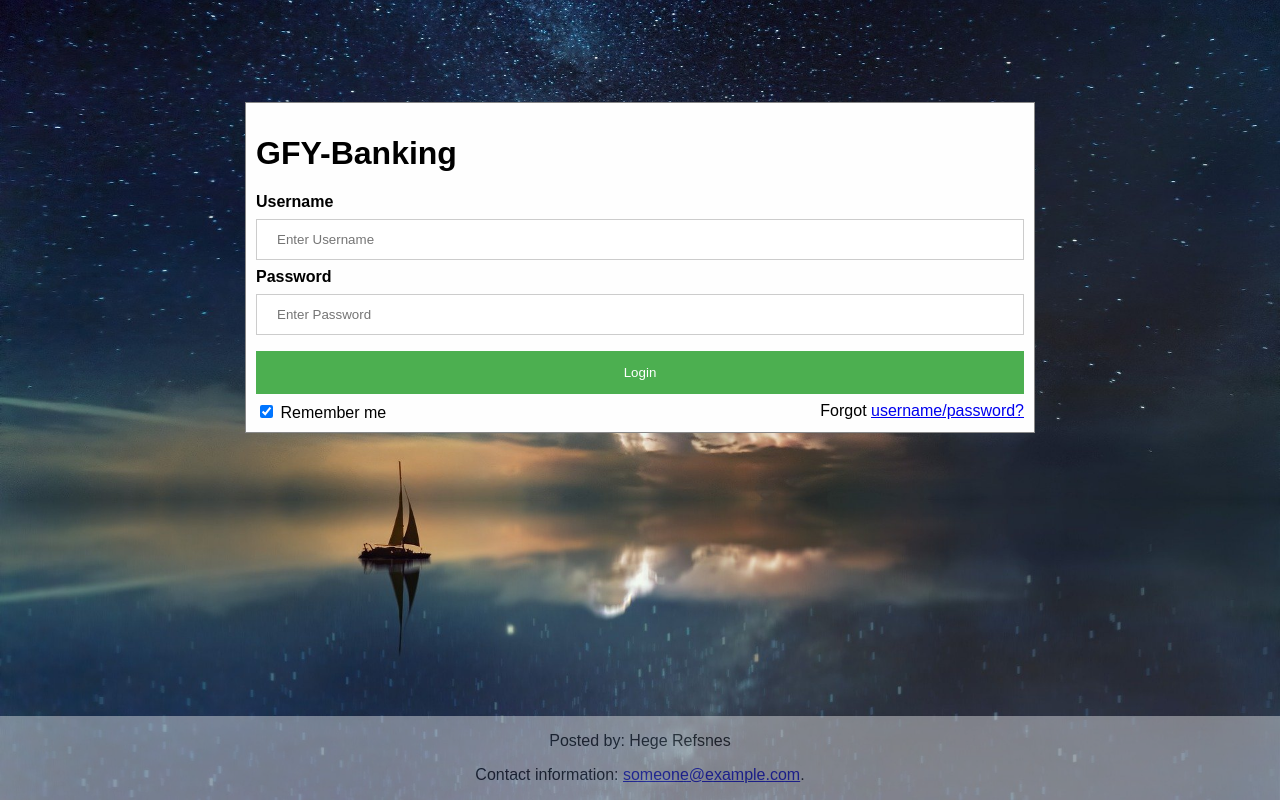
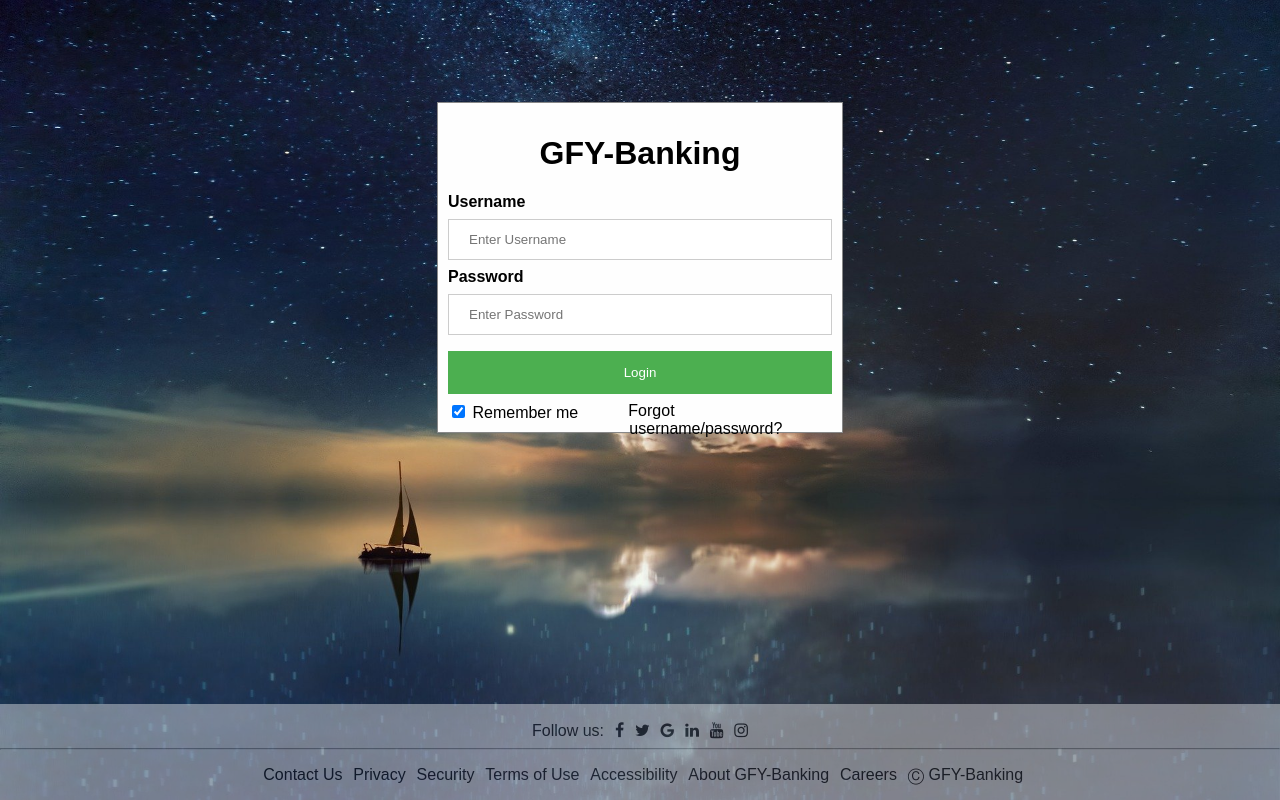
Before and after one commit to Vroryn/HUMAN-COMPUTER-INTERACTION-TEAM-PROJECT, a Django app: page / in a window 1280 px wide. Run offline with Django 3.2, Linux system fonts and the light colour scheme.

Commit message:
work on footer

```diff
--- a/bank/main/templates/main/login.html
+++ b/bank/main/templates/main/login.html
@@ -3,6 +3,7 @@
 
 <head>
   <link rel="stylesheet" type="text/css" href="../style.css">
+  <link rel="stylesheet" href="https://cdnjs.cloudflare.com/ajax/libs/font-awesome/4.7.0/css/font-awesome.min.css">
   <title>GFY-Banking</title>
 </head>
 
@@ -35,8 +36,28 @@
   </div>
 
   <footer class="footer">
-    <p>Posted by: Hege Refsnes</p>
-    <p>Contact information: <a href="mailto:someone@example.com">someone@example.com</a>.</p>
+    <br>
+    <label>Follow us:</label>
+    <a href="#" class="fa fa-facebook"></a>
+    <a href="#" class="fa fa-twitter"></a>
+    <a href="#" class="fa fa-google"></a>
+    <a href="#" class="fa fa-linkedin"></a>
+    <a href="#" class="fa fa-youtube"></a>
+    <a href="#" class="fa fa-instagram"></a>
+    <hr>
+
+    <p>
+      <a href="#">Contact Us</a>
+      <a href="#">Privacy</a>
+      <a href="#">Security</a>
+      <a href="#">Terms of Use</a>
+      <a href="#">Accessibility</a>
+      <a href="#">About GFY-Banking</a>
+      <a href="#">Careers</span>
+      <a href="#">	&#9400; GFY-Banking</a>
+
+    </p>
+
   </footer>
 </body>
 
--- a/bank/main/templates/style.css
+++ b/bank/main/templates/style.css
@@ -10,6 +10,10 @@ html {
     background-repeat: no-repeat;
     background-attachment: fixed;
     background-size: 100% 100%;
+}
+
+h1 {
+    text-align: center;
 }
 
 body {
@@ -27,7 +31,8 @@ body {
     /* 5% from the top, 15% from the bottom and centered */
     border: 1px solid #888;
     padding: 10px;
-    width: 60%;
+    width: 30%;
+
     /* Could be more or less, depending on screen size */
 }
 
@@ -65,7 +70,16 @@ button:hover {
 
 .footer {
     background: White;
+    opacity: 0.4;
+    text-align: center;
     flex-shrink: 0;
-    opacity: 0.4;
-    text-align: center
+
+    flex-wrap: nowrap;
+
 }
+
+a {
+    margin-left: 0.5%;
+    color: black;
+    text-decoration: none;
+}
```
